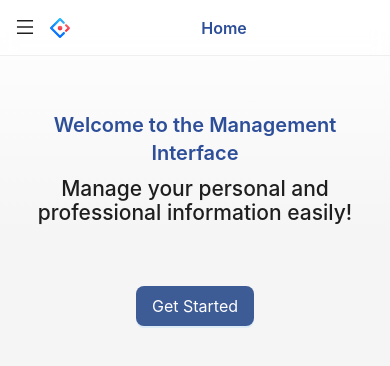
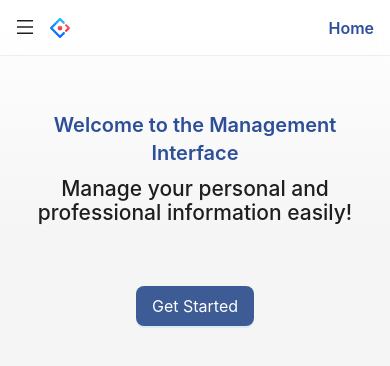
Before and after one commit to lem-09/drawer, a React (Create React App) app: page / in a window 390 px wide. Shown: the top 366 px of the page. Built offline with nearby package versions, Linux system fonts and the light colour scheme.

Commit message:
Adjust size on mobile (working better) fix bug

```diff
--- a/src/App.tsx
+++ b/src/App.tsx
@@ -80,8 +80,12 @@ const App: React.FC = () => {
             layout="top"
             siderWidth={0}
             contentStyle={{ padding: 20, transition: 'margin-left 0.3s ease' }}
+            menuRender={false}
             headerContentRender={() => (
-                <Flex align="center" style={{ width: '100%', justifyContent: 'center' }}>
+                <Flex
+                    align={isMobile ? 'start' : 'center'}
+                    style={isMobile ? { width: '100%', justifyContent: 'right' } : { width: '100%', justifyContent: 'center' }}
+                >
                     {!showIntro ? (
                         <Title level={isMobile ? 5 : 4} style={{ margin: 0, color: '#2d4e98' }}>
                             {activeForm.title}
@@ -158,6 +162,13 @@ const App: React.FC = () => {
                         transition: 'all 0.3s ease',
                     }}
                 >
+
+                    {!drawerOpen && !showIntro && (
+                        <Button type="primary" onClick={() => setDrawerOpen(true)} style={{ marginBottom: 20, backgroundColor: '#3d5b95' }}>
+                            Open drawer
+                        </Button>
+                    )}
+
                     {showIntro ? (
                         <div style={{ textAlign: 'center', paddingTop: '10%' }}>
                             <Title level={isMobile ? 4 : 1} style={{ color: '#2d4e98' }}>Welcome to the Management Interface</Title>
```
